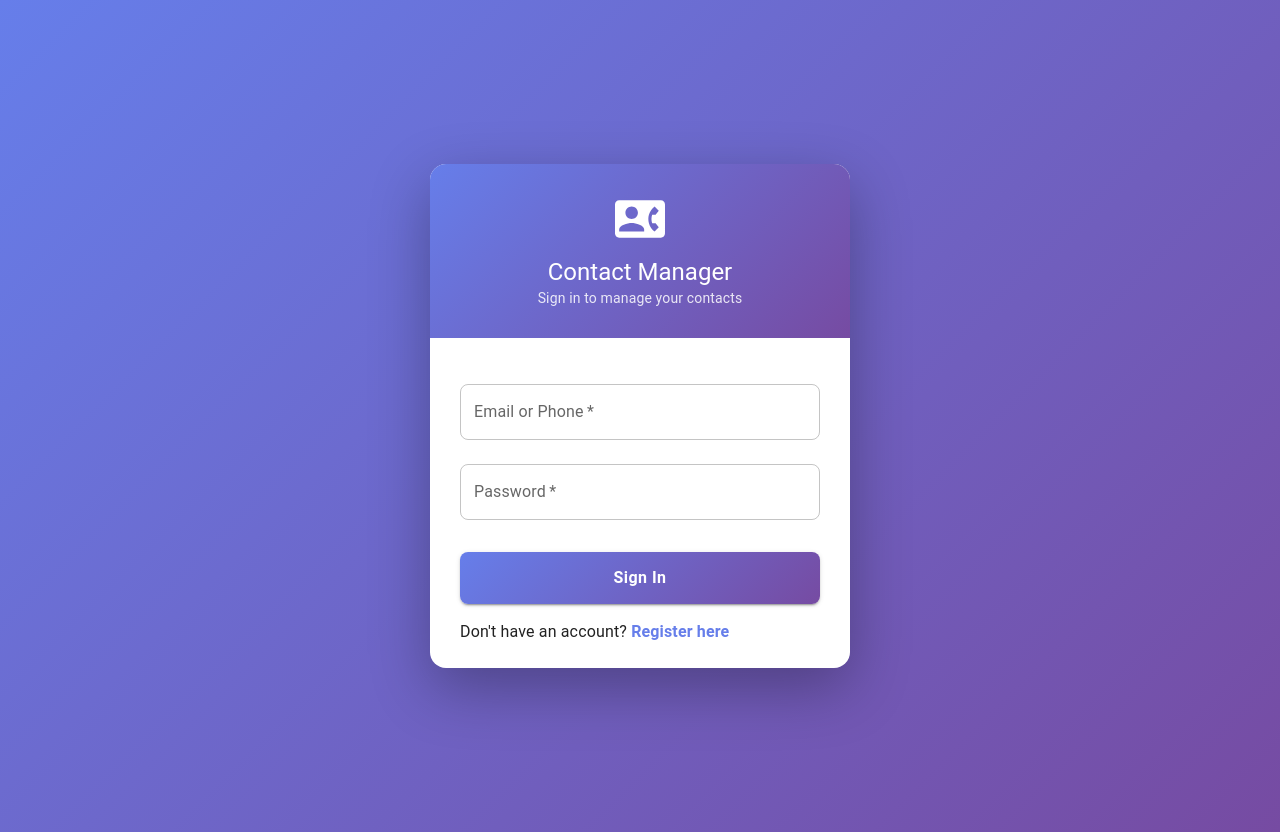
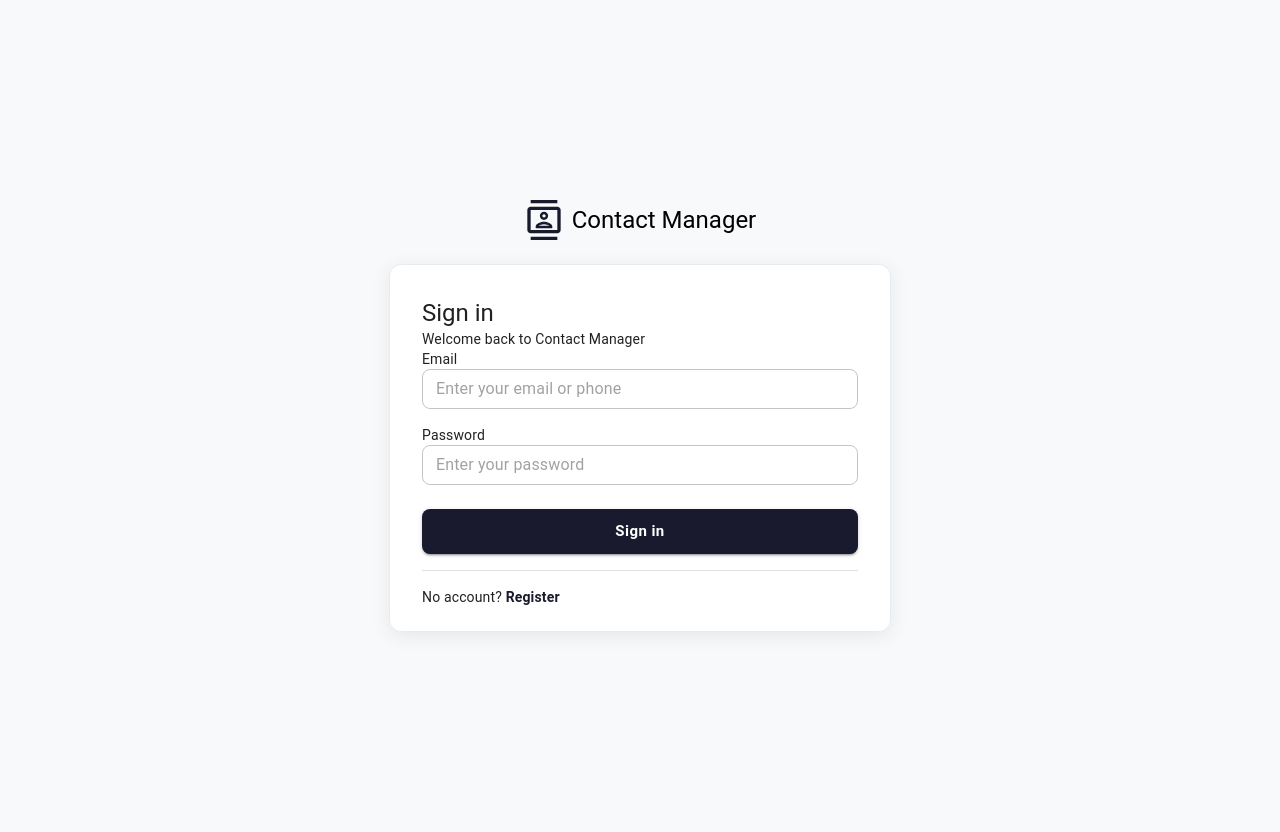
Before and after one commit to Mazharvirani/Contact-Management-System, a React (Create React App) app: page /login in a window 1280 px wide. Built offline with nearby package versions, Linux system fonts and the light colour scheme.

Commit message:
updated and final login register

```diff
--- a/src/pages/Login.js
+++ b/src/pages/Login.js
@@ -2,11 +2,9 @@ import React, { useState } from 'react';
 import { useNavigate, Link } from 'react-router-dom';
 import {
     Box, Card, CardContent, TextField, Button, Typography,
-    InputAdornment, IconButton, Alert, CircularProgress
+    InputAdornment, IconButton, Alert, CircularProgress, Divider
 } from '@mui/material';
-import {
-    Email, Lock, Visibility, VisibilityOff, ContactPhone
-} from '@mui/icons-material';
+    import { Visibility, VisibilityOff, ContactsOutlined } from '@mui/icons-material';
 import API from '../api/axios';
 
 function Login() {
@@ -35,37 +33,41 @@ function Login() {
     return (
         <Box sx={{
             minHeight: '100vh',
-            background: 'linear-gradient(135deg, #667eea 0%, #764ba2 100%)',
+            backgroundColor: '#f8f9fa',
             display: 'flex',
+            flexDirection: 'column',
             alignItems: 'center',
             justifyContent: 'center',
             padding: 2
         }}>
+            {/* Logo */}
+            <Box sx={{
+                display: 'flex',
+                alignItems: 'center',
+                gap: 1,
+                mb: 3
+            }}>
+                <ContactsOutlined sx={{ fontSize: 40, color: '#1a1a2e' }} />
+                <Typography variant="h5" fontWeight="bold" color="#1a1a2e">
+                    Contact Manager
+                </Typography>
+            </Box>
+
             <Card sx={{
                 width: '100%',
-                maxWidth: 420,
-                borderRadius: 4,
-                boxShadow: '0 20px 60px rgba(0,0,0,0.3)',
-                overflow: 'visible'
+                maxWidth: 500,
+                borderRadius: 3,
+                boxShadow: '0 4px 20px rgba(0,0,0,0.08)',
+                border: '1px solid #e9ecef'
             }}>
-                {/* Header */}
-                <Box sx={{
-                    background: 'linear-gradient(135deg, #667eea 0%, #764ba2 100%)',
-                    borderRadius: '16px 16px 0 0',
-                    padding: '30px 20px',
-                    textAlign: 'center',
-                    color: 'white'
-                }}>
-                    <ContactPhone sx={{ fontSize: 50, mb: 1 }} />
-                    <Typography variant="h5" fontWeight="bold">
-                        Contact Manager
+                <CardContent sx={{ padding: '32px' }}>
+                    <Typography variant="h5" fontWeight="bold" color="#1a1a2e" mb={0.5}>
+                        Sign in
                     </Typography>
-                    <Typography variant="body2" sx={{ opacity: 0.85 }}>
-                        Sign in to manage your contacts
+                    <Typography variant="body2" color="text.secondary" mb={3}>
+                        Welcome back to Contact Manager
                     </Typography>
-                </Box>
 
-                <CardContent sx={{ padding: '30px' }}>
                     {error && (
                         <Alert severity="error" sx={{ mb: 2, borderRadius: 2 }}>
                             {error}
@@ -73,46 +75,55 @@ function Login() {
                     )}
 
                     <form onSubmit={handleLogin}>
+                        <Typography variant="body2" fontWeight="600" color="#1a1a2e" mb={0.5}>
+                            Email
+                        </Typography>
                         <TextField
                             fullWidth
-                            label="Email or Phone"
                             value={identifier}
                             onChange={(e) => setIdentifier(e.target.value)}
-                            margin="normal"
+                            placeholder="Enter your email or phone"
                             required
-                            InputProps={{
-                                startAdornment: (
-                                    <InputAdornment position="start">
-                                        <Email sx={{ color: '#667eea' }} />
-                                    </InputAdornment>
-                                )
+                            size="small"
+                            sx={{
+                                mb: 2,
+                                '& .MuiOutlinedInput-root': {
+                                    borderRadius: 2,
+                                    backgroundColor: '#fff'
+                                }
                             }}
-                            sx={{ '& .MuiOutlinedInput-root': { borderRadius: 2 } }}
                         />
 
+                        <Typography variant="body2" fontWeight="600" color="#1a1a2e" mb={0.5}>
+                            Password
+                        </Typography>
                         <TextField
                             fullWidth
-                            label="Password"
                             type={showPassword ? 'text' : 'password'}
                             value={password}
                             onChange={(e) => setPassword(e.target.value)}
-                            margin="normal"
+                            placeholder="Enter your password"
                             required
+                            size="small"
                             InputProps={{
-                                startAdornment: (
-                                    <InputAdornment position="start">
-                                        <Lock sx={{ color: '#667eea' }} />
-                                    </InputAdornment>
-                                ),
                                 endAdornment: (
                                     <InputAdornment position="end">
-                                        <IconButton onClick={() => setShowPassword(!showPassword)}>
-                                            {showPassword ? <VisibilityOff /> : <Visibility />}
+                                        <IconButton
+                                            size="small"
+                                            onClick={() => setShowPassword(!showPassword)}
+                                        >
+                                            {showPassword ? <VisibilityOff fontSize="small" /> : <Visibility fontSize="small" />}
                                         </IconButton>
                                     </InputAdornment>
                                 )
                             }}
-                            sx={{ '& .MuiOutlinedInput-root': { borderRadius: 2 } }}
+                            sx={{
+                                mb: 3,
+                                '& .MuiOutlinedInput-root': {
+                                    borderRadius: 2,
+                                    backgroundColor: '#fff'
+                                }
+                            }}
                         />
 
                         <Button
@@ -121,27 +132,25 @@ function Login() {
                             variant="contained"
                             disabled={loading}
                             sx={{
-                                mt: 3,
-                                mb: 2,
-                                py: 1.5,
+                                py: 1.2,
                                 borderRadius: 2,
-                                background: 'linear-gradient(135deg, #667eea 0%, #764ba2 100%)',
-                                fontSize: '16px',
+                                backgroundColor: '#1a1a2e',
+                                fontSize: '15px',
                                 fontWeight: 'bold',
                                 textTransform: 'none',
-                                '&:hover': {
-                                    background: 'linear-gradient(135deg, #5a6fd6 0%, #6a4190 100%)',
-                                }
+                                '&:hover': { backgroundColor: '#2d2d44' }
                             }}
                         >
-                            {loading ? <CircularProgress size={24} color="inherit" /> : 'Sign In'}
+                            {loading ? <CircularProgress size={22} color="inherit" /> : 'Sign in'}
                         </Button>
                     </form>
 
-                    <Typography textAlign="center" color="text.secondary">
-                        Don't have an account?{' '}
-                        <Link to="/register" style={{ color: '#667eea', fontWeight: 'bold', textDecoration: 'none' }}>
-                            Register here
+                    <Divider sx={{ my: 2 }} />
+
+                    <Typography textAlign="center" variant="body2" color="text.secondary">
+                        No account?{' '}
+                        <Link to="/register" style={{ color: '#1a1a2e', fontWeight: 'bold', textDecoration: 'none' }}>
+                            Register
                         </Link>
                     </Typography>
                 </CardContent>
--- a/src/pages/Register.js
+++ b/src/pages/Register.js
@@ -2,11 +2,9 @@ import React, { useState } from 'react';
 import { useNavigate, Link } from 'react-router-dom';
 import {
     Box, Card, CardContent, TextField, Button, Typography,
-    InputAdornment, IconButton, Alert, CircularProgress
+    InputAdornment, IconButton, Alert, CircularProgress, Divider
 } from '@mui/material';
-import {
-    Email, Lock, Visibility, VisibilityOff, ContactPhone, Person, Phone
-} from '@mui/icons-material';
+import { Visibility, VisibilityOff, ContactsOutlined } from '@mui/icons-material';
 import API from '../api/axios';
 
 function Register() {
@@ -32,7 +30,7 @@ function Register() {
             setSuccess('Registration successful! Redirecting to login...');
             setTimeout(() => navigate('/login'), 2000);
         } catch (err) {
-            setError(err.response?.data?.message || 'Registration failed. Please try again.');
+            setError(err.response?.data?.message || 'Registration failed.');
         } finally {
             setLoading(false);
         }
@@ -41,127 +39,88 @@ function Register() {
     return (
         <Box sx={{
             minHeight: '100vh',
-            background: 'linear-gradient(135deg, #667eea 0%, #764ba2 100%)',
+            backgroundColor: '#f8f9fa',
             display: 'flex',
+            flexDirection: 'column',
             alignItems: 'center',
             justifyContent: 'center',
             padding: 2
         }}>
+            {/* Logo */}
+            <Box sx={{ display: 'flex', alignItems: 'center', gap: 1, mb: 3 }}>
+                <ContactsOutlined sx={{ fontSize: 40, color: '#1a1a2e' }} />
+                <Typography variant="h5" fontWeight="bold" color="#1a1a2e">
+                    Contact Manager
+                </Typography>
+            </Box>
+
             <Card sx={{
                 width: '100%',
-                maxWidth: 420,
-                borderRadius: 4,
-                boxShadow: '0 20px 60px rgba(0,0,0,0.3)'
+                maxWidth: 500,
+                borderRadius: 3,
+                boxShadow: '0 4px 20px rgba(0,0,0,0.08)',
+                border: '1px solid #e9ecef'
             }}>
-                {/* Header */}
-                <Box sx={{
-                    background: 'linear-gradient(135deg, #667eea 0%, #764ba2 100%)',
-                    borderRadius: '16px 16px 0 0',
-                    padding: '30px 20px',
-                    textAlign: 'center',
-                    color: 'white'
-                }}>
-                    <ContactPhone sx={{ fontSize: 50, mb: 1 }} />
-                    <Typography variant="h5" fontWeight="bold">
-                        Create Account
+                <CardContent sx={{ padding: '32px' }}>
+                    <Typography variant="h5" fontWeight="bold" color="#1a1a2e" mb={0.5}>
+                        Create account
                     </Typography>
-                    <Typography variant="body2" sx={{ opacity: 0.85 }}>
-                        Join Contact Manager today
-                    </Typography>
-                </Box>
 
-                <CardContent sx={{ padding: '30px' }}>
-                    {error && (
-                        <Alert severity="error" sx={{ mb: 2, borderRadius: 2 }}>
-                            {error}
-                        </Alert>
-                    )}
-                    {success && (
-                        <Alert severity="success" sx={{ mb: 2, borderRadius: 2 }}>
-                            {success}
-                        </Alert>
-                    )}
+                    {error && <Alert severity="error" sx={{ mb: 2, borderRadius: 2 }}>{error}</Alert>}
+                    {success && <Alert severity="success" sx={{ mb: 2, borderRadius: 2 }}>{success}</Alert>}
 
                     <form onSubmit={handleRegister}>
+                        {[
+                            { label: 'Full Name', name: 'name', type: 'text', placeholder: 'Enter your full name' },
+                            { label: 'Email', name: 'email', type: 'email', placeholder: 'Enter your email' },
+                            { label: 'Phone', name: 'phone', type: 'text', placeholder: 'Enter your phone number' },
+                        ].map((field) => (
+                            <Box key={field.name}>
+                                <Typography variant="body2" fontWeight="600" color="#1a1a2e" mb={0.5}>
+                                    {field.label}
+                                </Typography>
+                                <TextField
+                                    fullWidth
+                                    name={field.name}
+                                    type={field.type}
+                                    value={form[field.name]}
+                                    onChange={handleChange}
+                                    placeholder={field.placeholder}
+                                    required
+                                    size="small"
+                                    sx={{
+                                        mb: 2,
+                                        '& .MuiOutlinedInput-root': { borderRadius: 2, backgroundColor: '#fff' }
+                                    }}
+                                />
+                            </Box>
+                        ))}
+
+                        <Typography variant="body2" fontWeight="600" color="#1a1a2e" mb={0.5}>
+                            Password
+                        </Typography>
                         <TextField
                             fullWidth
-                            label="Full Name"
-                            name="name"
-                            value={form.name}
-                            onChange={handleChange}
-                            margin="normal"
-                            required
-                            InputProps={{
-                                startAdornment: (
-                                    <InputAdornment position="start">
-                                        <Person sx={{ color: '#667eea' }} />
-                                    </InputAdornment>
-                                )
-                            }}
-                            sx={{ '& .MuiOutlinedInput-root': { borderRadius: 2 } }}
-                        />
-
-                        <TextField
-                            fullWidth
-                            label="Email"
-                            name="email"
-                            type="email"
-                            value={form.email}
-                            onChange={handleChange}
-                            margin="normal"
-                            required
-                            InputProps={{
-                                startAdornment: (
-                                    <InputAdornment position="start">
-                                        <Email sx={{ color: '#667eea' }} />
-                                    </InputAdornment>
-                                )
-                            }}
-                            sx={{ '& .MuiOutlinedInput-root': { borderRadius: 2 } }}
-                        />
-
-                        <TextField
-                            fullWidth
-                            label="Phone Number"
-                            name="phone"
-                            value={form.phone}
-                            onChange={handleChange}
-                            margin="normal"
-                            required
-                            InputProps={{
-                                startAdornment: (
-                                    <InputAdornment position="start">
-                                        <Phone sx={{ color: '#667eea' }} />
-                                    </InputAdornment>
-                                )
-                            }}
-                            sx={{ '& .MuiOutlinedInput-root': { borderRadius: 2 } }}
-                        />
-
-                        <TextField
-                            fullWidth
-                            label="Password"
                             name="password"
                             type={showPassword ? 'text' : 'password'}
                             value={form.password}
                             onChange={handleChange}
-                            margin="normal"
+                            placeholder="Create a password"
                             required
+                            size="small"
                             InputProps={{
-                                startAdornment: (
-                                    <InputAdornment position="start">
-                                        <Lock sx={{ color: '#667eea' }} />
-                                    </InputAdornment>
-                                ),
                                 endAdornment: (
                                     <InputAdornment position="end">
-                                        <IconButton onClick={() => setShowPassword(!showPassword)}>
-                                            {showPassword ? <VisibilityOff /> : <Visibility />}
+                                        <IconButton size="small" onClick={() => setShowPassword(!showPassword)}>
+                                            {showPassword ? <VisibilityOff fontSize="small" /> : <Visibility fontSize="small" />}
                                         </IconButton>
                                     </InputAdornment>
                                 )
                             }}
-                            sx={{ '& .MuiOutlinedInput-root': { borderRadius: 2 } }}
+                            sx={{
+                                mb: 3,
+                                '& .MuiOutlinedInput-root': { borderRadius: 2, backgroundColor: '#fff' }
+                            }}
                         />
 
                         <Button
@@ -170,27 +129,25 @@ function Register() {
                             variant="contained"
                             disabled={loading}
                             sx={{
-                                mt: 3,
-                                mb: 2,
-                                py: 1.5,
+                                py: 1.2,
                                 borderRadius: 2,
-                                background: 'linear-gradient(135deg, #667eea 0%, #764ba2 100%)',
-                                fontSize: '16px',
+                                backgroundColor: '#1a1a2e',
+                                fontSize: '15px',
                                 fontWeight: 'bold',
                                 textTransform: 'none',
-                                '&:hover': {
-                                    background: 'linear-gradient(135deg, #5a6fd6 0%, #6a4190 100%)',
-                                }
+                                '&:hover': { backgroundColor: '#2d2d44' }
                             }}
                         >
-                            {loading ? <CircularProgress size={24} color="inherit" /> : 'Create Account'}
+                            {loading ? <CircularProgress size={22} color="inherit" /> : 'Create account'}
                         </Button>
                     </form>
 
-                    <Typography textAlign="center" color="text.secondary">
+                    <Divider sx={{ my: 2 }} />
+
+                    <Typography textAlign="center" variant="body2" color="text.secondary">
                         Already have an account?{' '}
-                        <Link to="/login" style={{ color: '#667eea', fontWeight: 'bold', textDecoration: 'none' }}>
-                            Sign in here
+                        <Link to="/login" style={{ color: '#1a1a2e', fontWeight: 'bold', textDecoration: 'none' }}>
+                            Sign in
                         </Link>
                     </Typography>
                 </CardContent>
```
